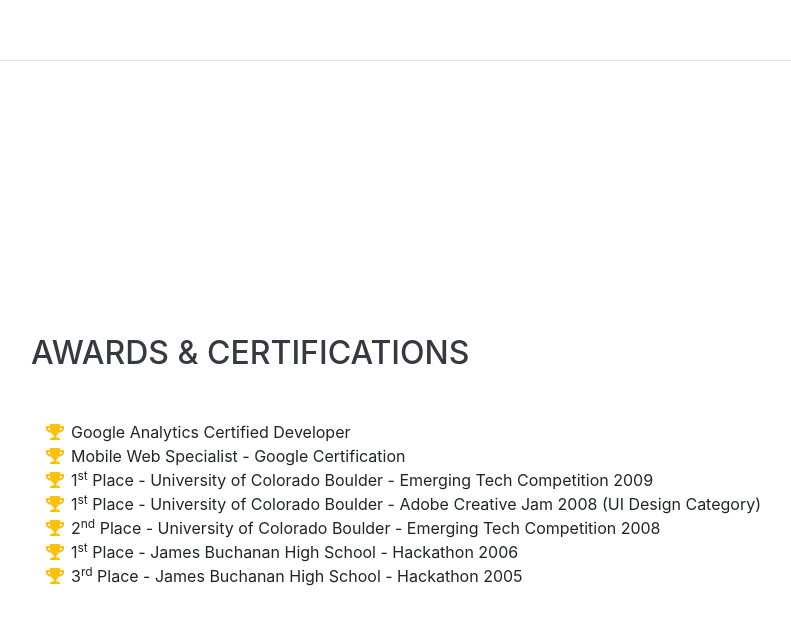
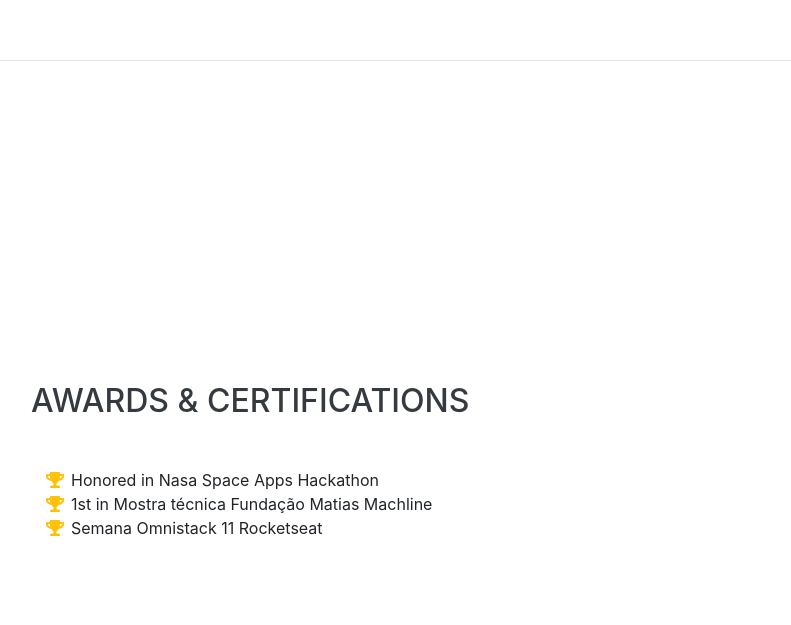
Before and after one commit to Evoney/evoneytavares.github.io, a website with bundled scripts: page index.html in a window 1280 px wide. Shown: the part 3944-4569 px from the top of the page, without its empty margins (289-1080 px from the left). Built offline with nearby package versions, Linux system fonts and the light colour scheme; some icons are missing; a web font is replaced by a local one.

Commit message:
Update datas

```diff
--- a/index.html
+++ b/index.html
@@ -9,6 +9,7 @@
   <meta name="author" content="">
 
   <title>Currículo - Evoney Tavares</title>
+  <link rel="jedi icon" href="https://img.icons8.com/color/48/000000/yoda.png">
 
   <!-- Bootstrap core CSS -->
   <link href="vendor/bootstrap/css/bootstrap.min.css" rel="stylesheet">
@@ -211,7 +212,7 @@
     <section class="resume-section p-3 p-lg-5 d-flex align-items-center" id="interests">
       <div class="w-100">
         <h2 class="mb-5">Interests</h2>
-        <p>Apart from being a web developer, I enjoy most of my time being outdoors. In the winter, I am an avid skier and novice ice climber. During the warmer months here in Colorado, I enjoy mountain biking, free climbing, and kayaking.</p>
+        <p>Apart from being a great developer.</p>
         <p class="mb-0">When forced indoors, I follow a number of sci-fi and fantasy genre movies and television shows, I am an aspiring chef, and I spend a large amount of my free time exploring the latest technology advancements in the front-end web development world.</p>
       </div>
     </section>
@@ -224,30 +225,13 @@
         <ul class="fa-ul mb-0">
           <li>
             <i class="fa-li fa fa-trophy text-warning"></i>
-            Google Analytics Certified Developer</li>
+            Honored in Nasa Space Apps Hackathon</li>
           <li>
             <i class="fa-li fa fa-trophy text-warning"></i>
-            Mobile Web Specialist - Google Certification</li>
+            1st in Mostra técnica Fundação Matias Machline</li>
           <li>
             <i class="fa-li fa fa-trophy text-warning"></i>
-            1<sup>st</sup>
-            Place - University of Colorado Boulder - Emerging Tech Competition 2009</li>
-          <li>
-            <i class="fa-li fa fa-trophy text-warning"></i>
-            1<sup>st</sup>
-            Place - University of Colorado Boulder - Adobe Creative Jam 2008 (UI Design Category)</li>
-          <li>
-            <i class="fa-li fa fa-trophy text-warning"></i>
-            2<sup>nd</sup>
-            Place - University of Colorado Boulder - Emerging Tech Competition 2008</li>
-          <li>
-            <i class="fa-li fa fa-trophy text-warning"></i>
-            1<sup>st</sup>
-            Place - James Buchanan High School - Hackathon 2006</li>
-          <li>
-            <i class="fa-li fa fa-trophy text-warning"></i>
-            3<sup>rd</sup>
-            Place - James Buchanan High School - Hackathon 2005</li>
+            Semana Omnistack 11 Rocketseat</li>
         </ul>
       </div>
     </section>
```
